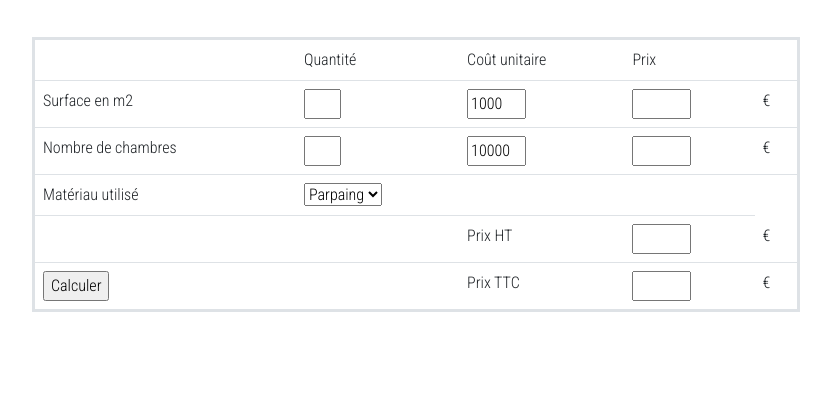
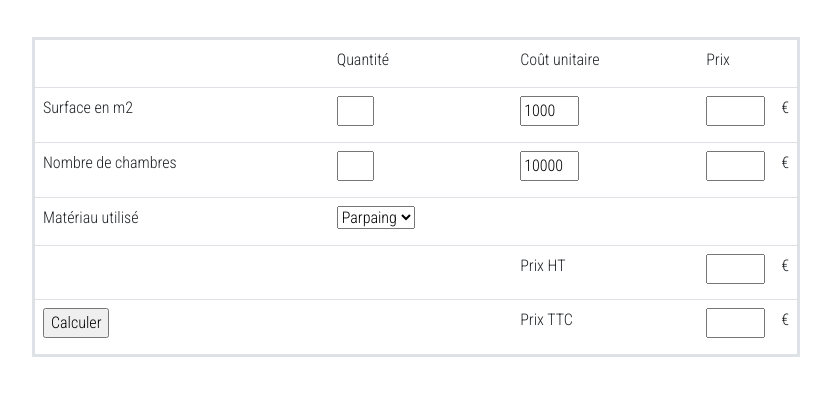
Before and after one commit to LopezRemi/NorImmo, a website built with Parcel: page estimation.html in a window 1280 px wide. Shown: the part 81-476 px from the top of the page, without its empty margins (224-1055 px from the left). Built offline with nearby package versions, Linux system fonts and the light colour scheme.

Commit message:
third estimation commit

```diff
--- a/css/estimation.css
+++ b/css/estimation.css
@@ -1,5 +1,5 @@
 .estimationMain {
-    margin: 5vh 5vw;
+
     width: 60%;
     margin: auto;
     display: flex;
@@ -13,6 +13,7 @@ h2 {
 
 table {
     border: 0.2em solid black;
+    height: 40vh;
 }
 
 td, h2 {
@@ -20,7 +21,8 @@ td, h2 {
 }
 
 .price {
-    overflow-x: hidden;
+
+    width: 1%;
 }
 
 .lastPlace {
--- a/estimation.html
+++ b/estimation.html
@@ -39,14 +39,14 @@
                     <td>Surface en m2</td>
                     <td><input id="qt1" type="text" size="2"></td>
                     <td><input id="cu1" type="text" size="5" value="1000" readonly></td>
-                    <td class="lastPlace"><input id="pht1" type="text" size="5" readonly></td>
+                    <td><input id="pht1" type="text" size="5" readonly></td>
                     <td class="price">€</td>
                 </tr>
                 <tr>
                     <td>Nombre de chambres</td>
                     <td><input id="qt2" type="text" size="2"></td>
                     <td><input id="cu2" type="text" size="5" value="10000" readonly></td>
-                    <td class="lastPlace"><input id="pht2" type="text" size="5" readonly></td>
+                    <td><input id="pht2" type="text" size="5" readonly></td>
                     <td class="price">€</td>
                 </tr>
                 <tr>
@@ -59,19 +59,20 @@
                     </td>
                     <td></td>
                     <td></td>
+                    <td></td>
                 </tr>
                 <tr>
                     <td></td>
                     <td></td>
                     <td>Prix HT</td>
-                    <td class="lastPlace"><input id="tht" type="text" size="5" readonly></td>
+                    <td><input id="tht" type="text" size="5" readonly></td>
                     <td class="price">€</td>
                 </tr>
                 <tr>
                     <td><input onclick="priceCalcul()" type="button" value="Calculer"></td>
                     <td></td>
                     <td>Prix TTC</td>
-                    <td class="lastPlace"><input id="ttc" type="text" size="5" readonly></td>
+                    <td><input id="ttc" type="text" size="5" readonly></td>
                     <td class="price">€</td>
 
                 </tr>
```
